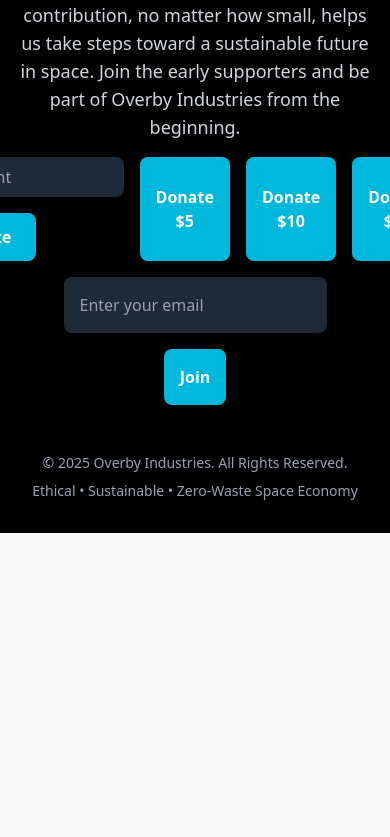
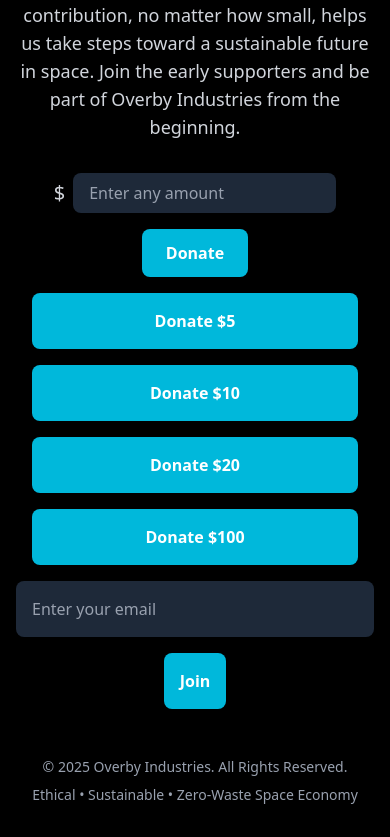
Before and after one commit to Overby-Industries/overby-industries-pwa, a Next.js app: page / in a window 390 px wide. Shown: the part 3457-4294 px from the top of the page. Before the commit the page ends 3990 px from the top, so only its background shows below. Built offline with nearby package versions, Linux system fonts and the light colour scheme; no server answers.

Commit message:
Fixed responsiveness

```diff
--- a/src/app/landing-page/Contribute.tsx
+++ b/src/app/landing-page/Contribute.tsx
@@ -15,15 +15,15 @@ export default function Contribute() {
         supporters and be part of Overby Industries from the beginning.
       </p>
       <div className="mt-4 flex flex-col justify-center gap-4 sm:flex-row">
-        <div className="flex justify-center gap-4">
+        <div className="flex flex-col md:flex-row justify-center gap-4 p-4">
           <CustomDonateForm />
           <DonateButton amount={500} />
           <DonateButton amount={1000} />
           <DonateButton amount={2000} />
           <DonateButton amount={10000} />
         </div>
-        <SignupForm />
       </div>
+      <SignupForm />
     </section>
   );
 }
```
